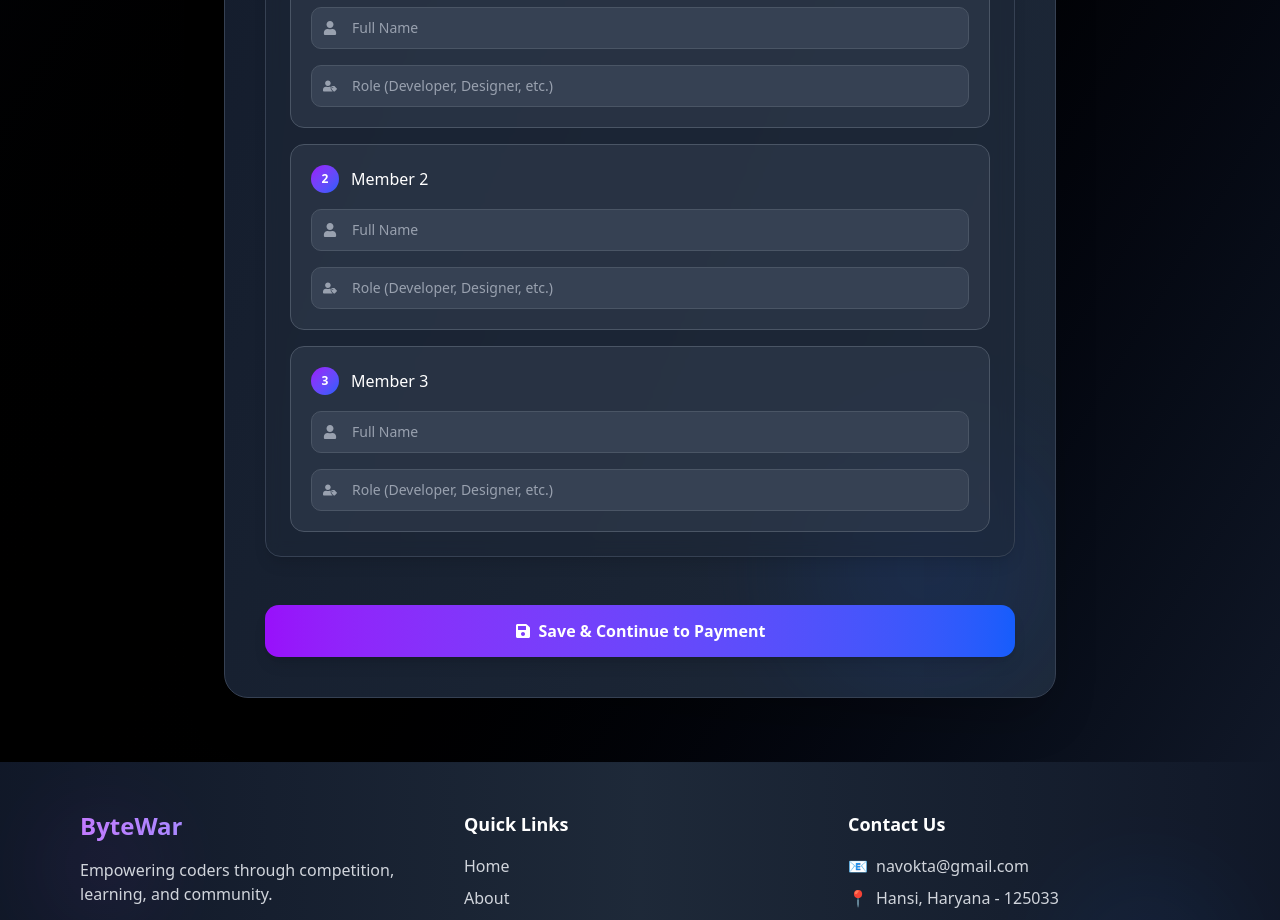
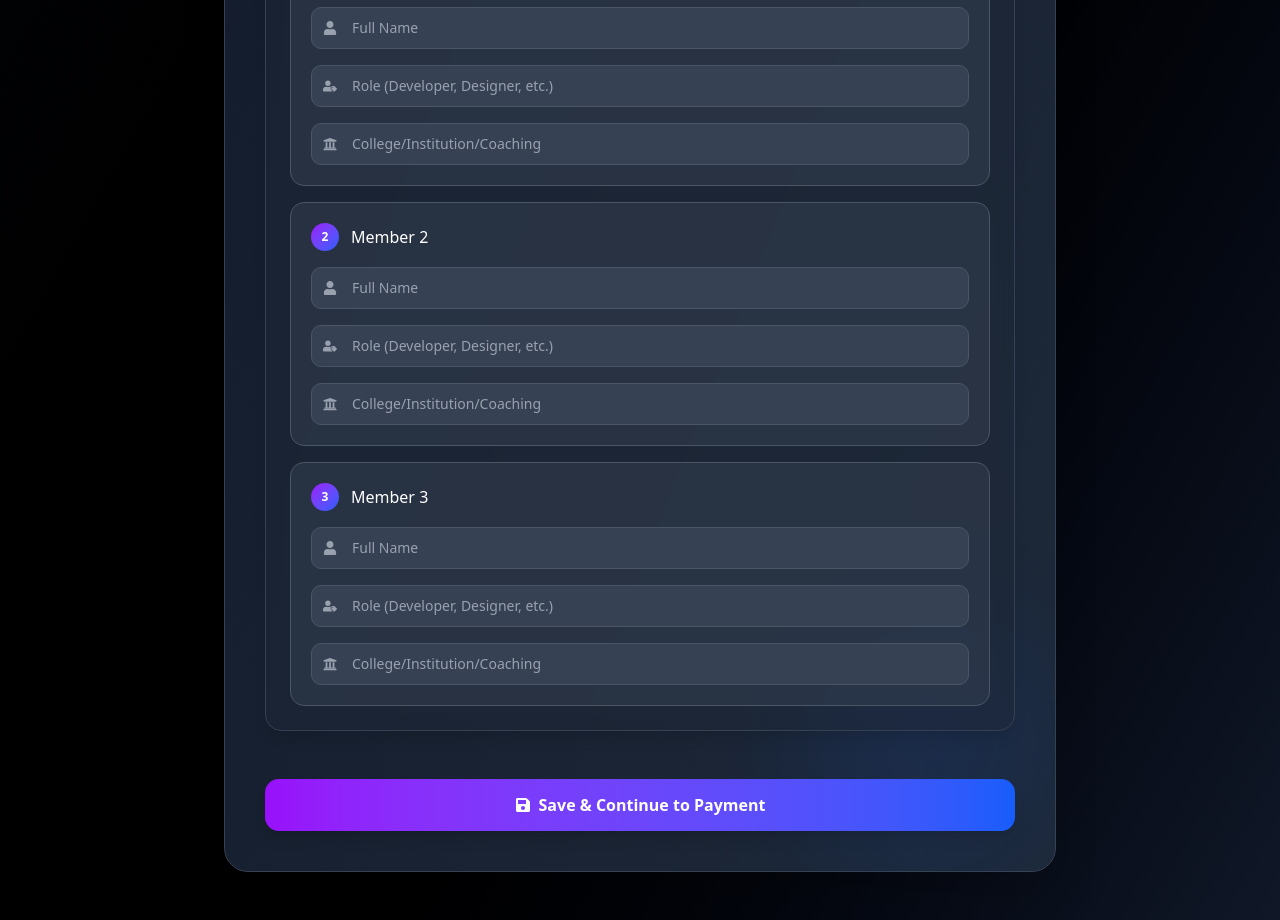
Before and after one commit to navokta/Bytewar-v2, a Next.js app: page /enroll in a window 1280 px wide. Shown: the part 1440-2360 px from the top of the page. Built offline with nearby package versions, Linux system fonts and the light colour scheme; no server answers.

Commit message:
Add college/insitution/coching in enroll

```diff
--- a/app/enroll/page.js
+++ b/app/enroll/page.js
@@ -1,7 +1,7 @@
 "use client";
 import { useState, useEffect } from "react";
 import { useRouter } from "next/navigation";
-import { FaUser, FaEnvelope, FaPhone, FaUsers, FaIdCard, FaUserTag, FaSave } from "react-icons/fa";
+import { FaUser, FaEnvelope, FaPhone, FaUsers, FaIdCard, FaUserTag, FaSave, FaUniversity } from "react-icons/fa";
 import Header from "@/components/Header";
 import Footer from "@/components/Footer";
 
@@ -17,7 +17,7 @@ export default function WowEnrollForm() {
     teamName: "",
     altPhone: "",
     upiId: "",
-    members: Array(5).fill({ name: "", role: "" })
+    members: Array(5).fill({ name: "", role: "", institution: "" })
   });
 
   const [isSaving, setIsSaving] = useState(false);
@@ -28,8 +28,11 @@ export default function WowEnrollForm() {
     if (savedData) {
       try {
         const parsedData = JSON.parse(savedData);
-        const fullMembersArray = Array(5).fill({ name: "", role: "" }).map((_, index) => {
-          return parsedData.members?.[index] ? { ...parsedData.members[index] } : { name: "", role: "" };
+        const fullMembersArray = Array(5).fill({ name: "", role: "", institution: "" }).map((_, index) => {
+          return parsedData.members?.[index] ? {
+            ...parsedData.members[index],
+            institution: parsedData.members[index].institution || ""
+          } : { name: "", role: "", institution: "" };
         });
 
         const savedType = parsedData.members && parsedData.members.length === 1 ? "solo" : "team";
@@ -316,7 +319,7 @@ export default function WowEnrollForm() {
                         </h4>
                         <div className="space-y-3 sm:space-y-4">
                           {[...Array(teamSize)].map((_, index) => {
-                            const member = formData.members[index] || { name: "", role: "" };
+                            const member = formData.members[index] || { name: "", role: "", institution: "" };
                             return (
                               <div
                                 key={index}
@@ -352,6 +355,19 @@ export default function WowEnrollForm() {
                                       onChange={(e) => handleMemberChange(index, 'role', e.target.value)}
                                       required
                                       placeholder="Role (Developer, Designer, etc.)"
+                                      className="w-full pl-8 sm:pl-10 pr-3 py-2 sm:py-2.5 bg-gray-700 border border-gray-600 rounded-lg text-xs sm:text-sm text-white placeholder-gray-400 focus:outline-none focus:ring-2 focus:ring-purple-500/50 focus:border-purple-500 transition-all duration-300"
+                                    />
+                                  </div>
+                                  <div className="relative">
+                                    <div className="absolute inset-y-0 left-0 pl-3 flex items-center pointer-events-none">
+                                      <FaUniversity className="text-gray-400 text-xs sm:text-sm" />
+                                    </div>
+                                    <input
+                                      type="text"
+                                      value={member.institution}
+                                      onChange={(e) => handleMemberChange(index, 'institution', e.target.value)}
+                                      required
+                                      placeholder="College/Institution/Coaching"
                                       className="w-full pl-8 sm:pl-10 pr-3 py-2 sm:py-2.5 bg-gray-700 border border-gray-600 rounded-lg text-xs sm:text-sm text-white placeholder-gray-400 focus:outline-none focus:ring-2 focus:ring-purple-500/50 focus:border-purple-500 transition-all duration-300"
                                     />
                                   </div>
@@ -398,6 +414,19 @@ export default function WowEnrollForm() {
                               onChange={(e) => handleMemberChange(0, 'role', e.target.value)}
                               required
                               placeholder="Your Role (Developer, Designer, etc.)"
+                              className="w-full pl-8 sm:pl-10 pr-3 py-2 sm:py-2.5 bg-gray-700 border border-gray-600 rounded-lg text-xs sm:text-sm text-white placeholder-gray-400 focus:outline-none focus:ring-2 focus:ring-purple-500/50 focus:border-purple-500 transition-all duration-300"
+                            />
+                          </div>
+                          <div className="relative">
+                            <div className="absolute inset-y-0 left-0 pl-3 flex items-center pointer-events-none">
+                              <FaUniversity className="text-gray-400 text-xs sm:text-sm" />
+                            </div>
+                            <input
+                              type="text"
+                              value={formData.members[0]?.institution || ""}
+                              onChange={(e) => handleMemberChange(0, 'institution', e.target.value)}
+                              required
+                              placeholder="Your College/Institution/Coaching"
                               className="w-full pl-8 sm:pl-10 pr-3 py-2 sm:py-2.5 bg-gray-700 border border-gray-600 rounded-lg text-xs sm:text-sm text-white placeholder-gray-400 focus:outline-none focus:ring-2 focus:ring-purple-500/50 focus:border-purple-500 transition-all duration-300"
                             />
                           </div>
```
